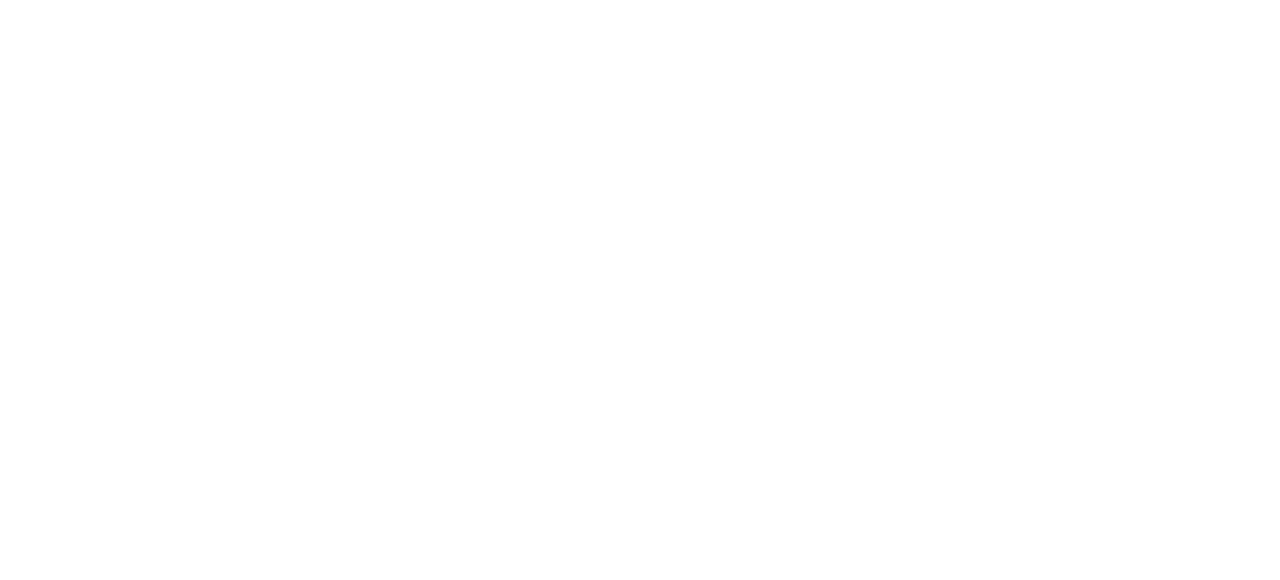
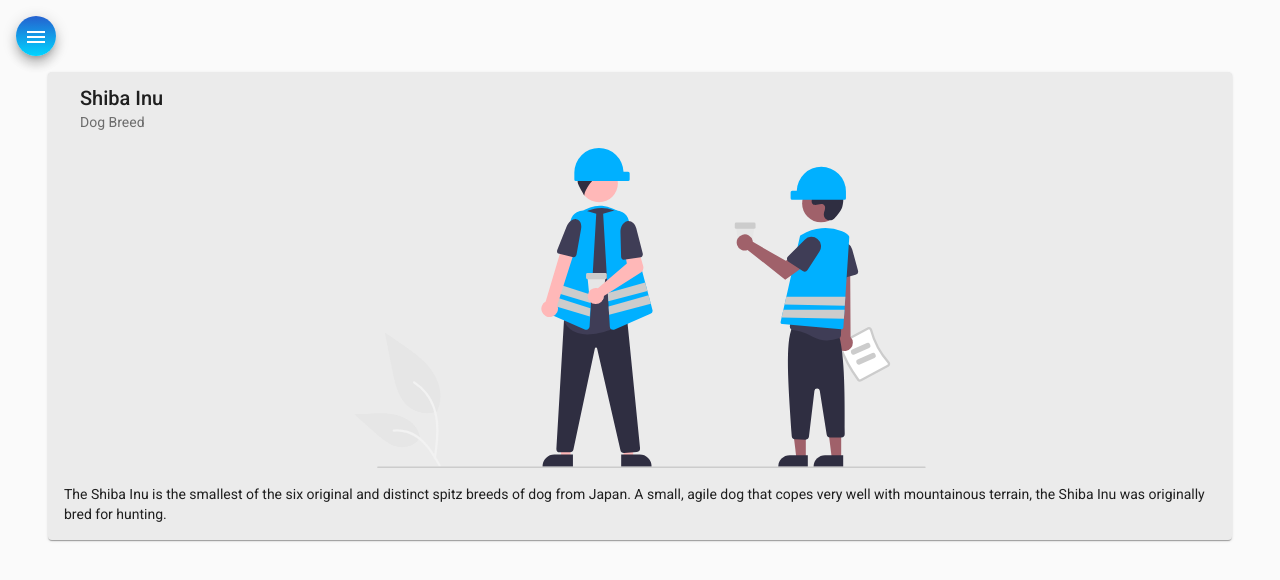
Before and after one commit to hscastro/helpdesk-spring-angular-full-stack, an Angular app in the folder helpdesk/: page /home in a window 1280 px wide. Before the commit this address led to /. Shown: the top 580 px of the page. Built offline with nearby package versions, Linux system fonts and the light colour scheme.

Commit message:
Html e css for component Home

```diff
--- a/helpdesk/src/app/app-routing.module.ts
+++ b/helpdesk/src/app/app-routing.module.ts
@@ -1,12 +1,15 @@
 import { NgModule } from '@angular/core';
 import { Routes, RouterModule } from '@angular/router';
+import { HomeComponent } from './components/home/home.component';
 import { NavComponent } from './components/nav/nav.component';
 
 
 const routes: Routes = [
   {
     path: '',
-    component: NavComponent
+    component: NavComponent, children:[
+      {path: 'home', component: HomeComponent }
+    ]
   }
 ];
 
--- a/helpdesk/src/app/app.module.ts
+++ b/helpdesk/src/app/app.module.ts
@@ -23,11 +23,13 @@ import { MatCardModule } from '@angular/material/card';
 
 //componentes do projeto
 import { NavComponent } from './components/nav/nav.component';
+import { HomeComponent } from './components/home/home.component';
 
 @NgModule({
   declarations: [
     AppComponent,
-    NavComponent
+    NavComponent,
+    HomeComponent
   ],
   imports: [
     BrowserModule,
--- /dev/null
+++ b/helpdesk/src/app/components/home/home.component.css
@@ -0,0 +1,9 @@
+.card {
+    width: 90%;
+    margin: 1rem auto;
+    background-color: rgb(235, 235, 235);
+ }
+
+ img {
+    height: 20rem;
+ }
--- /dev/null
+++ b/helpdesk/src/app/components/home/home.component.html
@@ -0,0 +1,15 @@
+<mat-card class="card">
+    <mat-card-header>
+
+      <mat-card-title>Shiba Inu</mat-card-title>
+      <mat-card-subtitle>Dog Breed</mat-card-subtitle>
+    </mat-card-header>
+    <img mat-card-image src="assets/img/home-image.svg" alt="Image home help desk">
+    <mat-card-content>
+      <p>
+        The Shiba Inu is the smallest of the six original and distinct spitz breeds of dog from Japan.
+        A small, agile dog that copes very well with mountainous terrain, the Shiba Inu was originally
+        bred for hunting.
+      </p>
+    </mat-card-content>
+  </mat-card>
--- /dev/null
+++ b/helpdesk/src/app/components/home/home.component.ts
@@ -0,0 +1,15 @@
+import { Component, OnInit } from '@angular/core';
+
+@Component({
+  selector: 'app-home',
+  templateUrl: './home.component.html',
+  styleUrls: ['./home.component.css']
+})
+export class HomeComponent implements OnInit {
+
+  constructor() { }
+
+  ngOnInit(): void {
+  }
+
+}
--- a/helpdesk/src/app/components/nav/nav.component.html
+++ b/helpdesk/src/app/components/nav/nav.component.html
@@ -32,6 +32,7 @@
     <button class="menu mat-elevation-z8" (click)="drawer.toggle()" mat-icon-button>
        <mat-icon>menu</mat-icon>
     </button>
+    <router-outlet></router-outlet>
   </div>
 
 </mat-drawer-container>
--- a/helpdesk/src/app/components/nav/nav.component.ts
+++ b/helpdesk/src/app/components/nav/nav.component.ts
@@ -1,4 +1,5 @@
 import { Component, OnInit } from '@angular/core';
+import { Router } from '@angular/router';
 
 @Component({
   selector: 'app-nav',
@@ -7,9 +8,10 @@ import { Component, OnInit } from '@angular/core';
 })
 export class NavComponent implements OnInit {
 
-  constructor() { }
+  constructor(private router: Router) { }
 
   ngOnInit(): void {
+    this.router.navigate(['home']);
   }
 
 }
```
Also changed, not shown: helpdesk/src/assets/img/home-image.svg (added).
